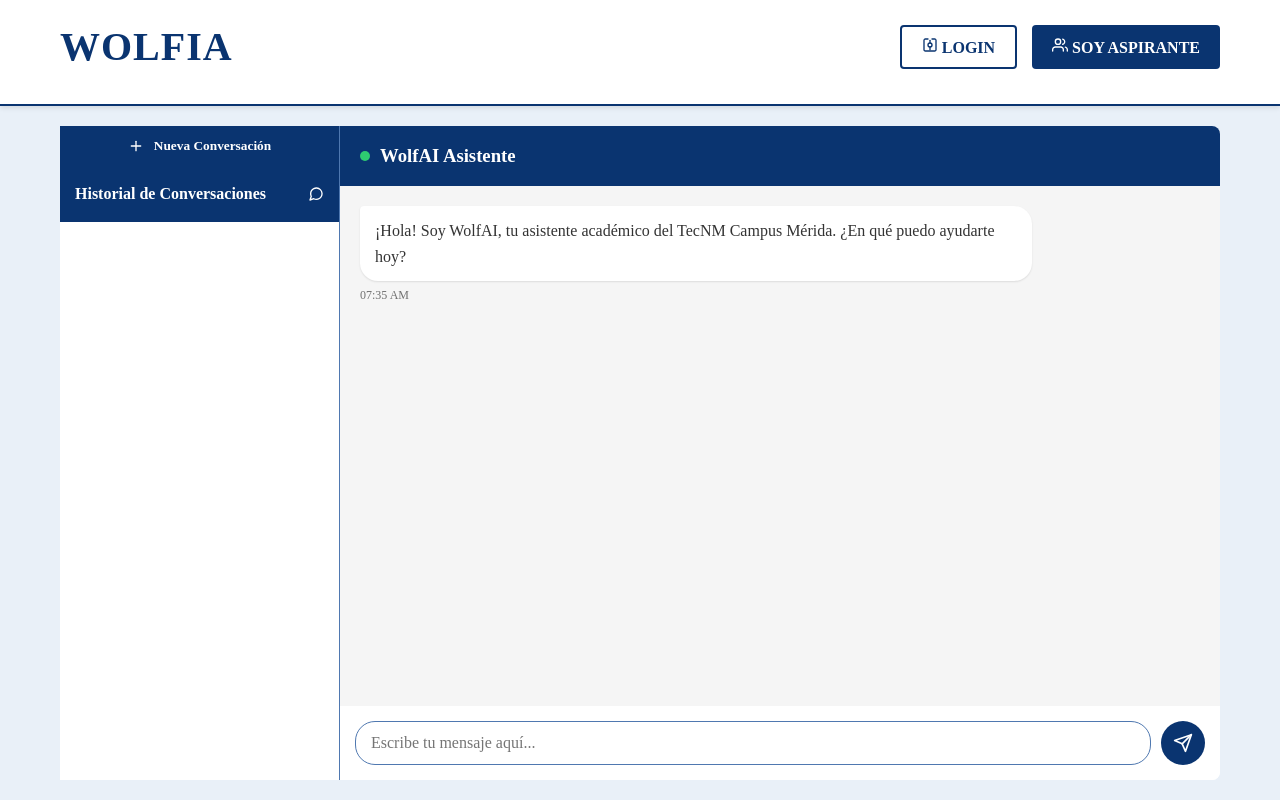
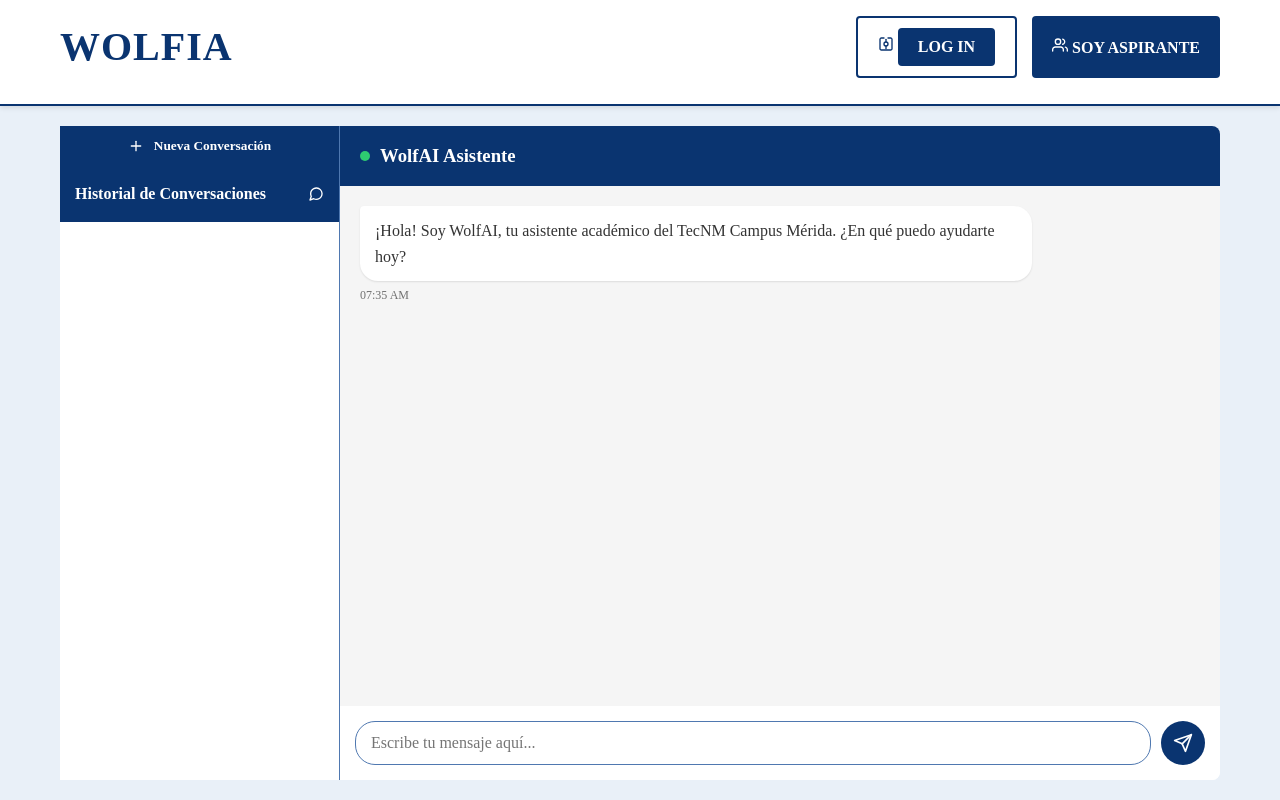
Before and after one commit to orzaboss/Wolf-IA, a plain HTML site: page docs/chatbottime.html in a window 1280 px wide. Drawn offline with Linux system fonts and the light colour scheme.

Commit message:
login en chat

```diff
--- a/docs/chatbottime.html
+++ b/docs/chatbottime.html
@@ -396,7 +396,7 @@
                             <path d="M12 15V19" stroke="#0a3470" stroke-width="2" stroke-linecap="round" stroke-linejoin="round"/>
                             <path d="M12 9V5" stroke="#0a3470" stroke-width="2" stroke-linecap="round" stroke-linejoin="round"/>
                         </svg>
-                        LOGIN
+                        <a href="login.html" class="btn">LOG IN</a>
                     </button>
                     <button class="btn">
                         <svg width="16" height="16" viewBox="0 0 24 24" fill="none" xmlns="http://www.w3.org/2000/svg">
```
